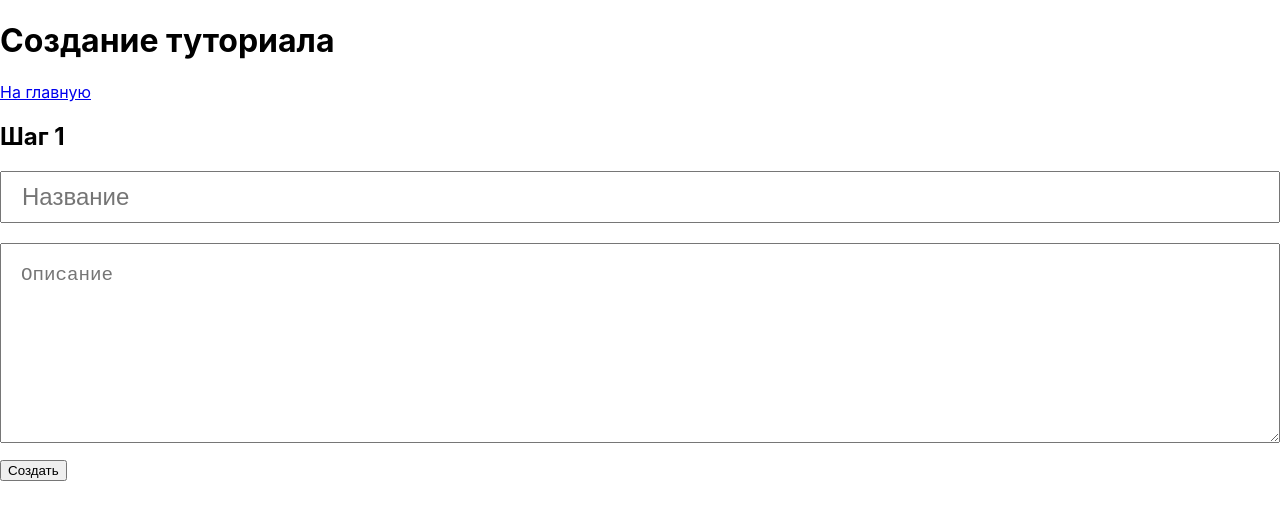
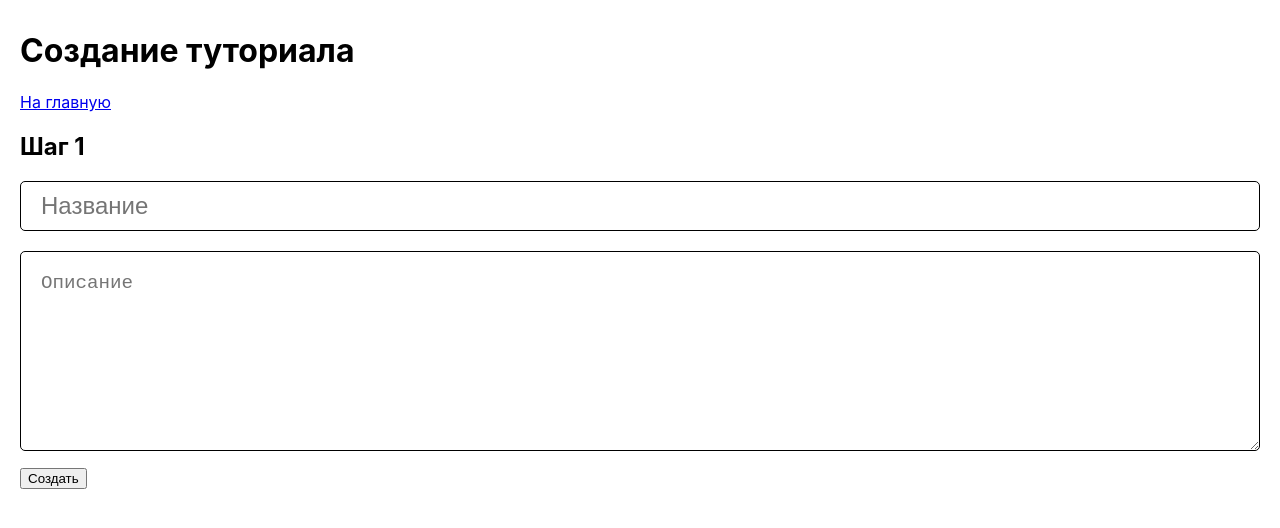
Before and after one commit to kachmazoff/tuts, a React (Create React App) app: page /tutorial/create in a window 1280 px wide. Shown: the top 528 px of the page. Built offline with nearby package versions, Linux system fonts and the light colour scheme.

Commit message:
Add some styles

```diff
--- /dev/null
+++ b/src/components/BasePage/BasePage.js
@@ -0,0 +1,11 @@
+import React from "react";
+import styles from "./styles.module.css";
+
+export const BasePage = ({ title, children }) => {
+  return (
+    <div className={styles.wrapper}>
+      <h1>{title}</h1>
+      <main>{children}</main>
+    </div>
+  );
+};
--- /dev/null
+++ b/src/components/BasePage/index.js
@@ -0,0 +1 @@
+export { BasePage } from "./BasePage";
--- /dev/null
+++ b/src/components/BasePage/styles.module.css
@@ -0,0 +1,3 @@
+.wrapper {
+    padding: 10px 20px;
+}
--- a/src/components/TutorialForm/TutorialForm.js
+++ b/src/components/TutorialForm/TutorialForm.js
@@ -20,7 +20,7 @@ export const TutorialForm = ({
   );
 
   return (
-    <form>
+    <form className={styles.form}>
       {/* <p> */}
       <input
         value={title}
--- a/src/components/TutorialForm/styles.module.css
+++ b/src/components/TutorialForm/styles.module.css
@@ -1,17 +1,19 @@
-.title {
+.form input, .form textarea {
+    border-radius: 5px;
+    border: 1px solid black;
     display: block;
     width: 100%;
+    box-sizing: border-box;
+}
+
+.title {
     margin-bottom: 20px;
     font-size: 1.5rem;
     padding: 10px 20px;
-    box-sizing: border-box;
 }
 
 .description {
-    display: block;
-    width: 100%;
     height: 200px;
     font-size: 1.2rem;
     padding: 20px 20px;
-    box-sizing: border-box;
 }
--- a/src/components/index.js
+++ b/src/components/index.js
@@ -1,2 +1,3 @@
 export { TutorialsList } from "./TutorialsList";
 export { TutorialForm } from "./TutorialForm";
+export { BasePage } from "./BasePage";
--- a/src/pages/CreateTutorialPage.js
+++ b/src/pages/CreateTutorialPage.js
@@ -1,15 +1,15 @@
 import React from "react";
 import { Link } from "react-router-dom";
+import { BasePage } from "../components";
 import { CreateTutorialModule } from "../modules";
 
 export const CreateTutorialPage = () => {
   return (
-    <div>
-      <h1>Создание туториала</h1>
+    <BasePage title="Создание туториала">
       <div>
         <Link to="/">На главную</Link>
       </div>
       <CreateTutorialModule />
-    </div>
+    </BasePage>
   );
 };
--- a/src/pages/HomePage.js
+++ b/src/pages/HomePage.js
@@ -1,15 +1,15 @@
 import React from "react";
 import { Link } from "react-router-dom";
+import { BasePage } from "../components";
 import { TutorialsListModule } from "../modules";
 
 export const HomePage = () => {
   return (
-    <div>
-      <h1>Home page</h1>
+    <BasePage title="Главная">
       <div>
         <Link to="/tutorial/create">Создать</Link>
       </div>
       <TutorialsListModule />
-    </div>
+    </BasePage>
   );
 };
```
